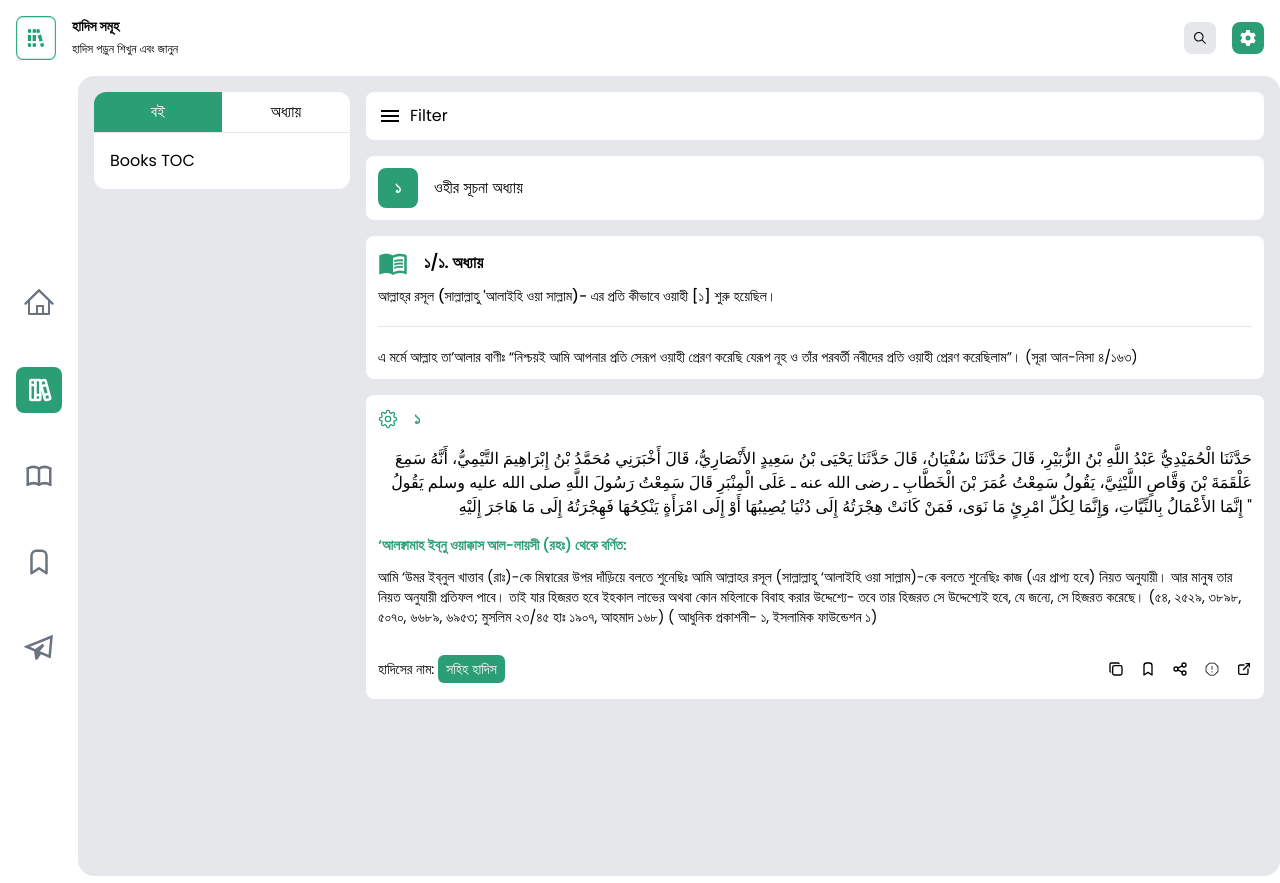
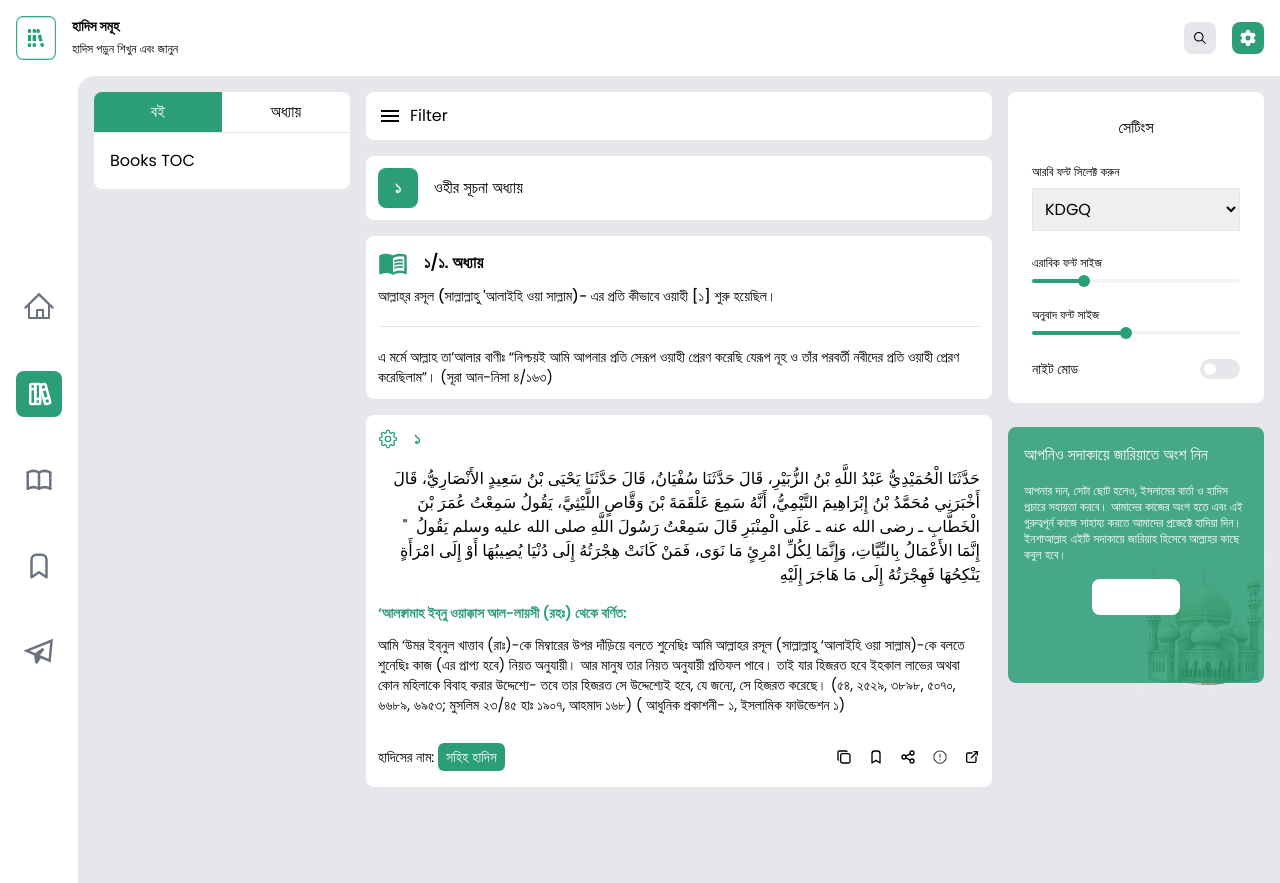
Before and after one commit to Amdadullah-Raihan/ird-foundation-assignment2, a Next.js app in the folder frontend/: page /books in a window 1280 px wide. Built offline with nearby package versions, Linux system fonts and the light colour scheme.

Commit message:
added settings component

```diff
--- a/frontend/app/books/page.js
+++ b/frontend/app/books/page.js
@@ -4,6 +4,7 @@ import ChapterName from "./ChapterName";
 import Section from "./Section";
 import Hadith from "./Hadith";
 import TableOfContents from "../components/table-of-conents/TableOfContents";
+import Settings from "../components/settings/Settings";
 
 const Books = () => {
   return (
@@ -18,6 +19,9 @@ const Books = () => {
         <Hadith />
         <div className="py-8"></div>
       </div>
+      <div>
+        <Settings />
+      </div>
     </div>
   );
 };
--- /dev/null
+++ b/frontend/app/components/settings/Settings.jsx
@@ -0,0 +1,43 @@
+"use client"; // to avoid hydration error on mobile views
+import React from "react";
+import SupportCard from "./SupportCard";
+
+const Settings = () => {
+  return (
+    <div className="">
+      <div className="p-6 bg-white rounded-lg min-w-64 text">
+        <p className="text-center ">সেটিংস</p>
+        <p className="mt-6 mb-2 text-xs ">আরবি ফন্ট সিলেক্ট করুন</p>
+        <select name="cars" id="cars" className="w-full p-2 border">
+          <option value="KDGQ">KDGQ</option>
+          <option value="Me Quran">Me Quran</option>
+          <option value="Al Mushaf">Al Mushaf</option>
+          <option value="Amiri">Amiri</option>
+          <option value="Arial">Arial</option>
+        </select>
+        <p className="mt-6 mb-2 text-xs ">এরাবিক ফন্ট সাইজ</p>
+        <div className="z-0 flex items-center h-1 bg-gray-100 rounded-full">
+          <div className="  z-10 h-1  bg-primary w-[26%] rounded-l-full"></div>
+          <div className="w-3 h-3 -ml-2 rounded-full bg-primary"></div>
+        </div>
+        <p className="mt-6 mb-2 text-xs ">অনুবাদ ফন্ট সাইজ</p>
+        <div className="z-0 flex items-center h-1 bg-gray-100 rounded-full">
+          <div className="  z-10 h-1  bg-primary w-[46%] rounded-l-full"></div>
+          <div className="w-3 h-3 -ml-2 rounded-full bg-primary"></div>
+        </div>
+        <div className="flex justify-between mt-6">
+          <p className="text-sm">নাইট মোড</p>
+          <div className="flex items-center w-10 h-5 bg-gray-200 rounded-full">
+            <div className="w-3 h-3 m-1 bg-white rounded-full"></div>
+          </div>
+        </div>
+      </div>
+      <div className="h-full p-4 md:p-0">
+        {" "}
+        <SupportCard />
+      </div>
+    </div>
+  );
+};
+
+export default Settings;
--- /dev/null
+++ b/frontend/app/components/settings/SupportCard.jsx
@@ -0,0 +1,28 @@
+import React from "react";
+import bg from "../../assests/masque.png";
+import Image from "next/image";
+const SupportCard = () => {
+  return (
+    <div className="relative z-0 mt-6 text-white min-h-64 ">
+      <div className="absolute -right-4 -bottom-4 w-[50%] md:w-[60%] md:h-[60%] z-0">
+        <Image src={bg} alt="bg" className="w-full h-rull" />
+      </div>
+      <div className="relative z-10 p-4 bg-[#2B9E76] bg-opacity-85 rounded-lg min-h-64">
+        <p>আপনিও সদাকায়ে জারিয়াতে অংশ নিন</p>
+        <p className="my-4 text-xs">
+          আপনার দান, সেটা ছোট হলেও, ইসলামের বার্তা ও হাদিস প্রচারে সহায়তা করবে।
+          আমাদের কাজের অংশ হতে এবং এই গুরুত্বপূর্ন কাজে সাহায্য করতে আমাদের
+          প্রজেক্টে হাদিয়া দিন। ইনশাআল্লাহ এইটি সদাকায়ে জারিয়াহ হিসেবে আল্লাহর
+          কাছে কবুল হবে।
+        </p>
+        <div className="text-center ">
+          <button className="px-4 py-2 text-sm bg-white rounded-lg primary-color ">
+            সাপোর্ট করুন
+          </button>
+        </div>
+      </div>
+    </div>
+  );
+};
+
+export default SupportCard;
--- a/frontend/app/components/table-of-conents/TableOfContents.jsx
+++ b/frontend/app/components/table-of-conents/TableOfContents.jsx
@@ -7,7 +7,7 @@ import ChaptersTOC from "./ChaptersTOC";
 const TableOfContents = () => {
   const [isBookOpen, setIsBookOpen] = useState(true);
   return (
-    <div className="bg-white min-w-64 rounded-xl">
+    <div className="bg-white rounded-lg min-w-64">
       <div>
         <TopbarToc isBookOpen={isBookOpen} setIsBookOpen={setIsBookOpen} />
       </div>
--- a/frontend/app/components/table-of-conents/TopbarToc.jsx
+++ b/frontend/app/components/table-of-conents/TopbarToc.jsx
@@ -6,7 +6,7 @@ const TopbarToc = ({ isBookOpen, setIsBookOpen }) => {
     <div className="flex items-center justify-between border-b ">
       <button
         className={`${
-          isBookOpen ? "text-white bg-primary rounded-tl-xl" : ""
+          isBookOpen ? "text-white bg-primary rounded-tl-lg" : ""
         } w-full py-2 text-center `}
         onClick={() => {
           setIsBookOpen(true);
@@ -16,7 +16,7 @@ const TopbarToc = ({ isBookOpen, setIsBookOpen }) => {
       </button>
       <button
         className={`${
-          !isBookOpen ? "text-white bg-primary rounded-tr-xl" : ""
+          !isBookOpen ? "text-white bg-primary rounded-tr-lg" : ""
         } w-full py-2 text-center `}
         onClick={() => {
           setIsBookOpen(false);
--- a/frontend/app/layout.js
+++ b/frontend/app/layout.js
@@ -26,7 +26,7 @@ export default function RootLayout({ children }) {
           <aside className="items-center hidden md:flex">
             <Sidebar />
           </aside>
-          <div className="w-full min-h-screen p-3 bg-gray-200 lg:p-4 md:rounded-2xl">
+          <div className="w-full min-h-screen p-3 bg-gray-200 lg:p-4 md:rounded-tl-2xl">
             {children}
           </div>
         </main>
```
Also changed, not shown: frontend/app/assests/masque.png (added).
